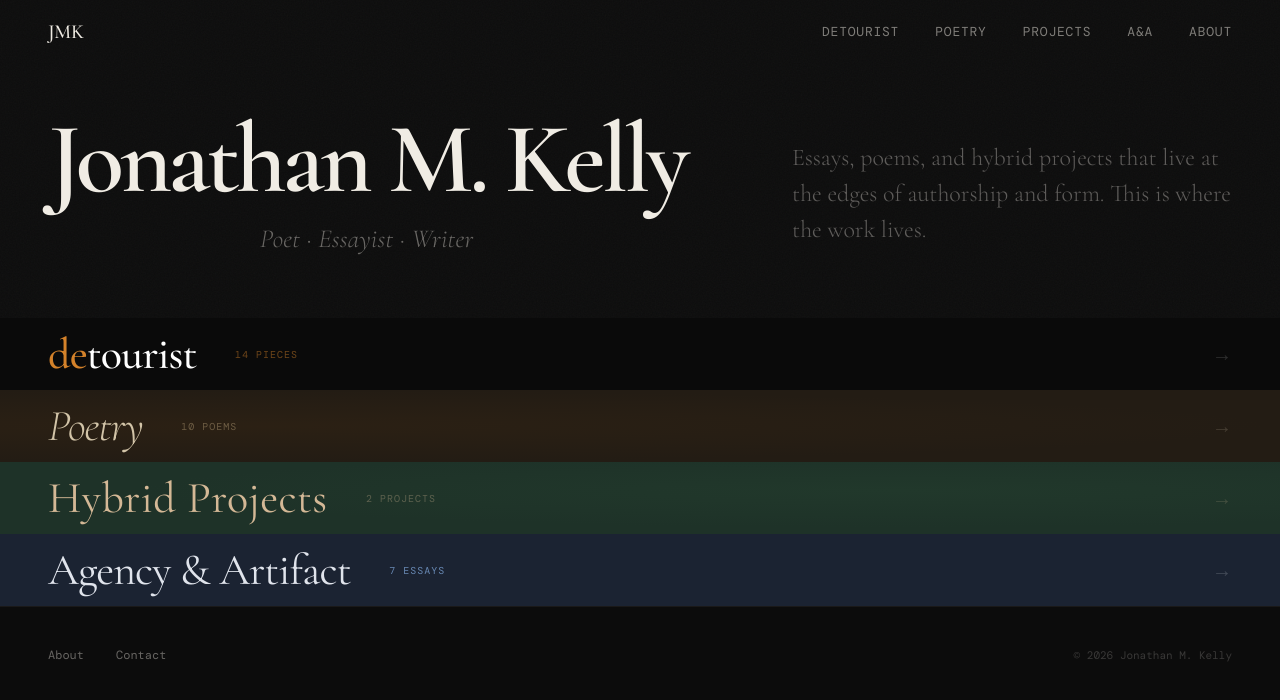
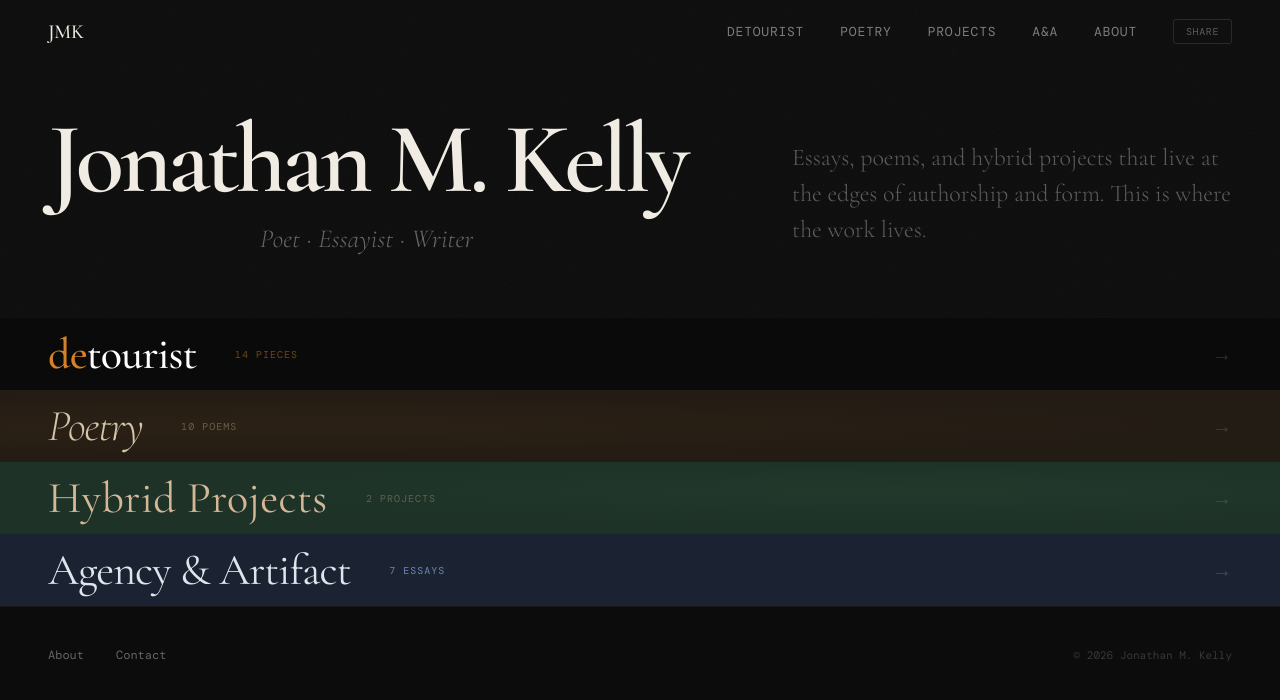
Before and after one commit to GonzoDuke/jonathanmkelly, an Astro site: page / in a window 1280 px wide. Built offline with nearby package versions, Linux system fonts and the light colour scheme; Astro itself is replaced by a stand-in of ours; a web font is replaced by a local one.

Commit message:
share update

```diff
--- a/src/components/HomeContent.jsx
+++ b/src/components/HomeContent.jsx
@@ -38,6 +38,26 @@ function Navbar() {
         <a href="/projects" style={ls}>Projects</a>
         <a href="/agency-artifact" style={ls}>A&amp;A</a>
         <a href="/about" style={ls}>About</a>
+        <button
+          onClick={async () => {
+            const data = { title: 'Jonathan M. Kelly', text: 'Poet. Essayist. Writer.', url: 'https://jonathanmkelly.com' };
+            if (navigator.share) {
+              try { await navigator.share(data); } catch {}
+            } else {
+              await navigator.clipboard.writeText(data.url);
+              const btn = document.querySelector('.home-share-btn');
+              btn.textContent = 'Copied';
+              setTimeout(() => { btn.textContent = 'Share'; }, 1500);
+            }
+          }}
+          className="home-share-btn"
+          style={{
+            background: 'none', border: '1px solid rgba(240,236,228,0.12)',
+            borderRadius: '3px', padding: '5px 12px', cursor: 'pointer',
+            fontFamily: 'var(--mono)', fontSize: '10px', fontWeight: 400,
+            letterSpacing: '0.06em', textTransform: 'uppercase',
+            color: 'rgba(240,236,228,0.35)', transition: 'all 0.2s ease',
+          }}>Share</button>
       </div>
     </nav>
   );
```
